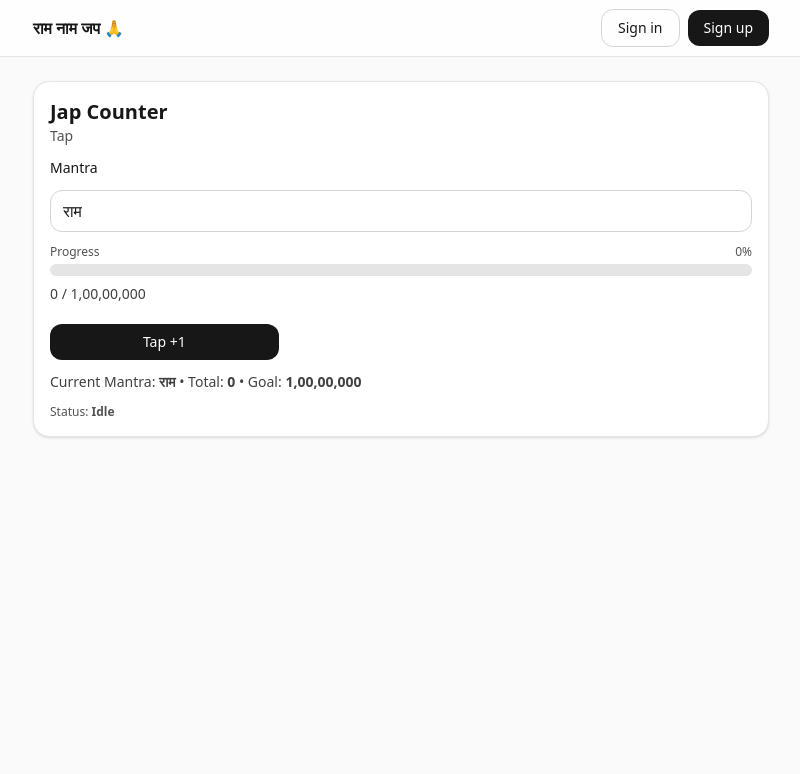
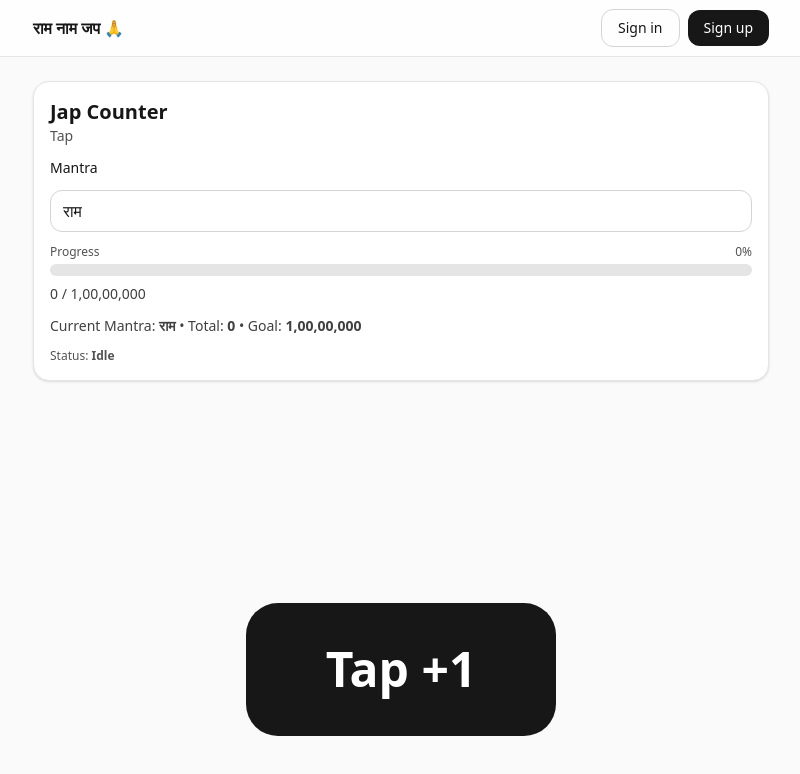
Before and after one commit to sachingramram/ram-nam-jap, a Next.js app: page /jap in a window 1280 px wide. Shown: the top 774 px of the page, without its empty margins (239-1039 px from the left). Built offline with nearby package versions, Linux system fonts and the light colour scheme; no server answers.

Commit message:
ram-nam37423534458

```diff
--- a/app/jap/page.tsx
+++ b/app/jap/page.tsx
@@ -316,10 +316,22 @@ export default function JapPage() {
 
         <CountBar count={count} goal={GOAL} />
 
-        <div className="mt-2 grid grid-cols-2 gap-2 sm:grid-cols-3">
-          <button className="btn" onClick={handleTap}>Tap +1</button>
 
-        </div>
+<div className="fixed inset-0 flex items-end justify-center pb-16">
+  <button
+    style={{
+      fontSize: "3rem",
+      padding: "2rem 5rem",
+      borderRadius: "2rem",
+      fontWeight: "bold",
+    }}
+    className="btn"
+    onClick={handleTap}
+  >
+    Tap +1
+  </button>
+</div>
+
 
         <p className="text-sm text-neutral-700">
           Current Mantra: <b>{mantra}</b> • Total: <b>{formatNumber(count)}</b> • Goal: <b>{formatNumber(GOAL)}</b>
```
